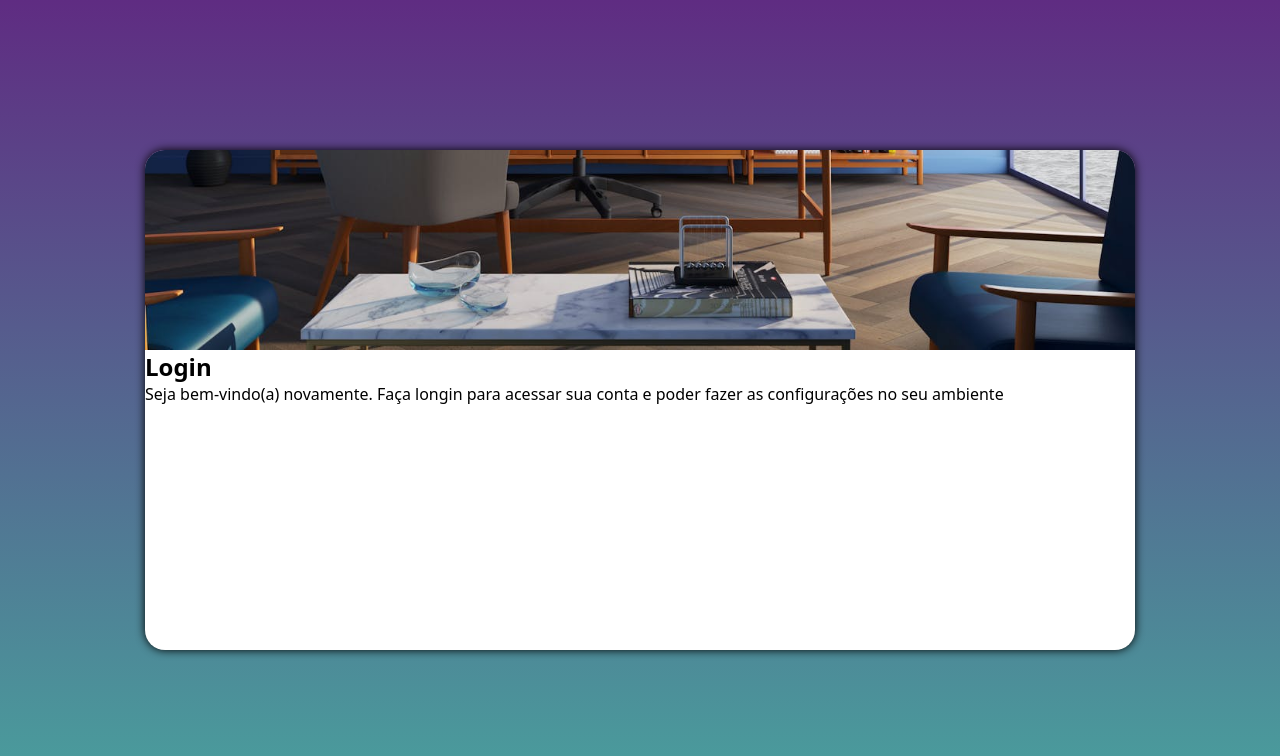
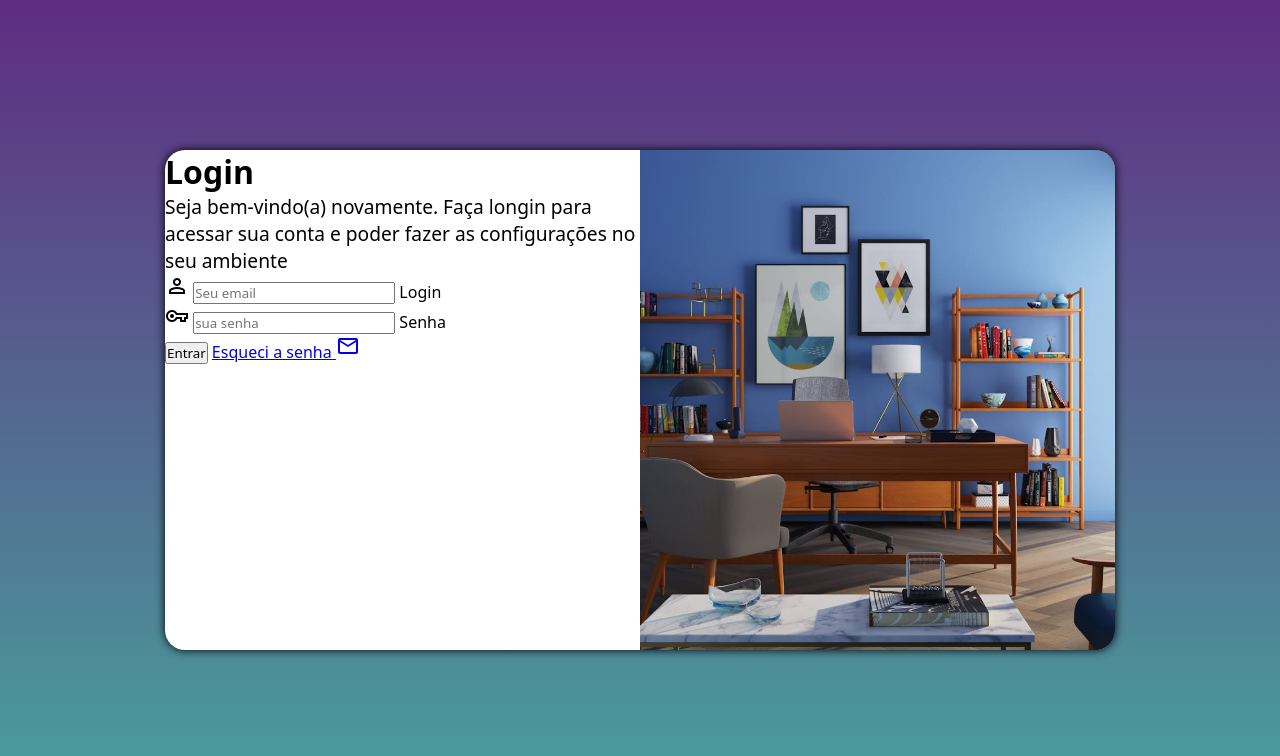
Before and after one commit to MatheusPragana/projeto-login, a plain HTML site: page index.html in a window 1280 px wide. Drawn offline with nearby package versions, Linux system fonts and the light colour scheme.

Commit message:
criei o formulário

```diff
--- a/estilos/media-querry.css
+++ b/estilos/media-querry.css
@@ -25,17 +25,20 @@
         background-image: linear-gradient(to top, #49a09d, #5f2c82);
     }
     section#login{
-        width: 990px;
+        width: 950px;
     }
-    section#login > div#imagme{
-        float: center;
-        width: 40%;
+    section#login > div#imagem{
+        float: right;
+        width: 50%;
         height: 100%;
     }
 
     sction#login > div#formulario{
-        float: right;
-        width: 40%;
+        float: left;
+        width: 50%;
     }
+    div#formulario > p {
+        font-size: 1.2em;
 
+    }
 }
--- a/estilos/style.css
+++ b/estilos/style.css
@@ -50,3 +50,10 @@ section#formulario{
     display: block;
     padding: 10px;
 }
+div#formulario > h1 {
+    font-size: 2em;
+}
+div#formulario > p {
+    font-size: 1.2em;
+
+}
--- a/index.html
+++ b/index.html
@@ -6,6 +6,7 @@
     <title>Login</title>
     <link rel="stylesheet" href="estilos/style.css">
     <link rel="stylesheet" href="estilos/media-querry.css">
+    <link rel="stylesheet" href="https://fonts.googleapis.com/css2?family=Material+Symbols+Outlined:opsz,wght,FILL,GRAD@24,400,0,0" />
 </head>
 <body>
     <main>
@@ -16,8 +17,28 @@
             <div id="formulario">
                 <h1>Login</h1>
                 <p>Seja bem-vindo(a) novamente. Faça longin para acessar sua conta e poder fazer as configurações no seu ambiente </p>
-               <form action="login.php" method="post" name="">
 
+               <form action="login.php" method="post" autocomplete="on">
+
+                <div class="campo">
+                    <span class="material-symbols-outlined">
+                        person
+                        </span>
+                    <input type="email" name="login" id="ilogin" placeholder="Seu email" autocomplete="email">
+                    <label for="ilogin">Login</label>
+                </div>
+
+                <div class="campo">
+                    <span class="material-symbols-outlined">
+                        vpn_key
+                        </span>
+                    <input type="password" name="senha" id="isenha" placeholder="sua senha" autocapitalize="current-password" required minlength="8" maxlength="20">
+                    <label for="isenha">Senha</label>
+                </div>
+                <input type="submit" value="Entrar">
+                <a href="esqueci.html">
+                    Esqueci a senha <span class="material-symbols-outlined">mail</span>
+                </a>
                </form>
 
             </div>
```
